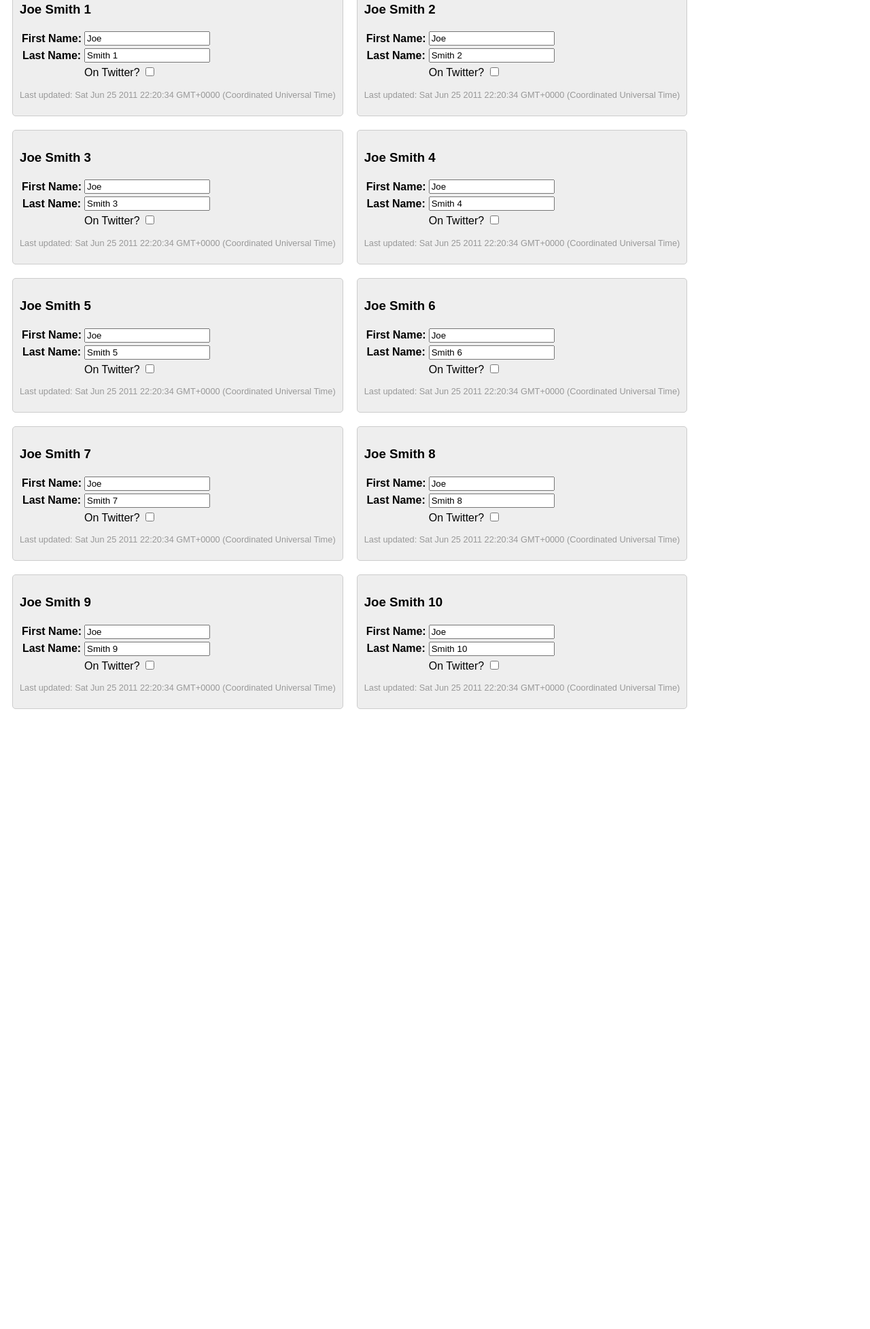
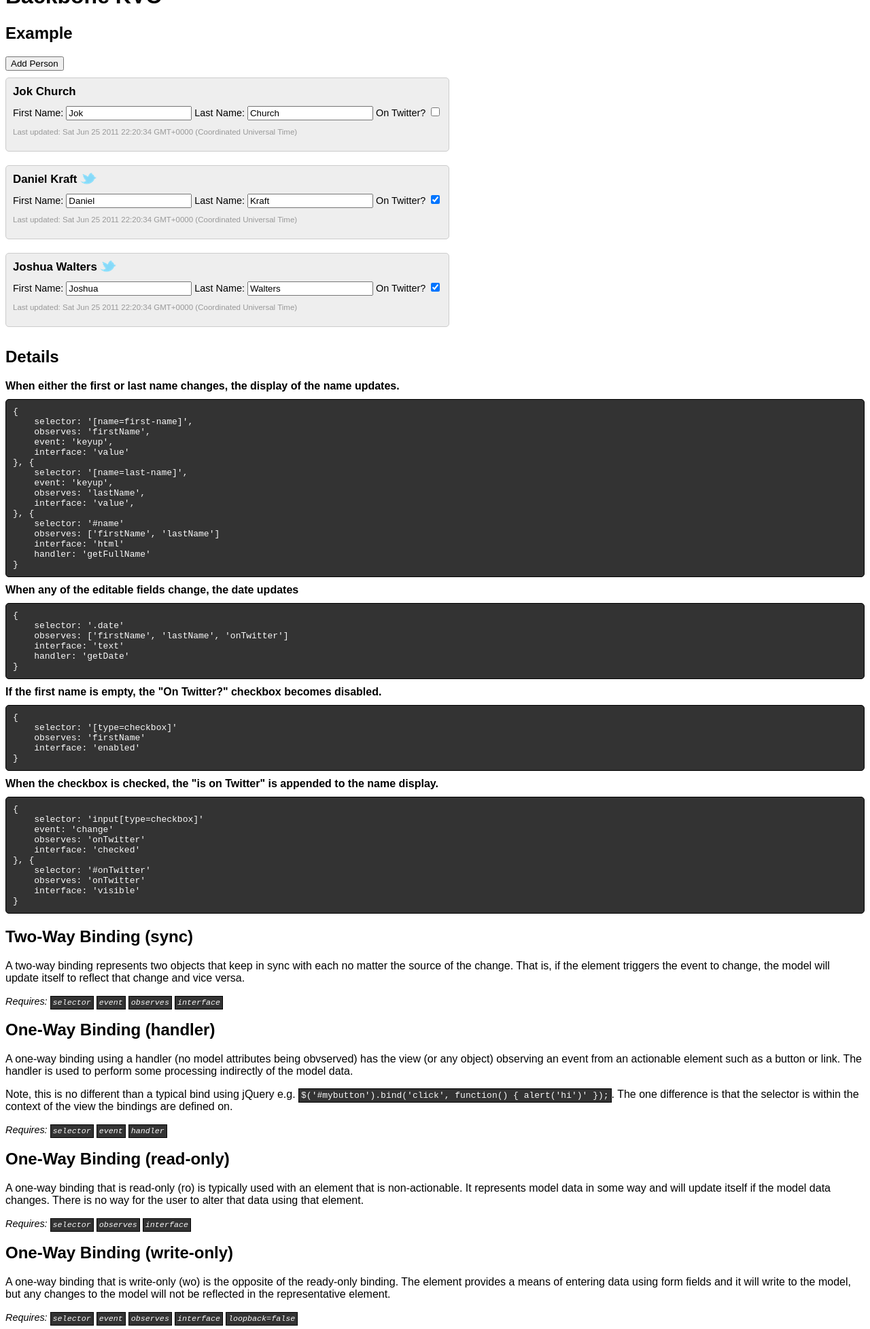
Before and after one commit to bruth/synapse, a plain HTML site: page index.html in a window 1280 px wide. Shown: the part 45-2000 px from the top of the page at 68% size. Before the commit the page ends 1106 px from the top, so only its background shows below. Drawn offline with Linux system fonts and the light colour scheme; no server answers.

Commit message:
improved the example. made the HTML page more robust

```diff
--- a/index.html
+++ b/index.html
@@ -8,7 +8,7 @@
         <meta charset="UTF-8">
         <meta http-equiv="X-UA-Compatible" content="IE=edge,chrome=1">
 
-        <title>Themes</title>
+        <title>Backbone KVO</title>
         <meta name="description" content="">
         <meta name="author" content="">
 
@@ -18,14 +18,44 @@
         <link rel="apple-touch-icon" href="/apple-touch-icon.png">
 
         <style>
-            div {
-                margin: 10px;
+            body {
+                font-family: 'droid sans', sans-serif;
+            }
+
+            pre, code {
+                font-family: monospace;
+                padding: 2px 3px;
+                color: #f9f9f9;
+                background: #333;
+                border: 1px solid #000;
+                font-weight: 500;
+            }
+
+            img {
+                vertical-align: top;
+            }
+
+            pre {
+                margin: 10px 0;
+                padding: 10px;
+                border-radius: 5px;
+            }
+
+            em {
+                font-size: 0.9em;
+            }
+
+            .example {
+                margin: 10px 10px 10px 0;
                 padding: 10px;
                 background: #eee;
                 border: 1px solid #ccc;
                 border-radius: 5px;
                 display: inline-block;
-                font-family: sans-serif;
+                font-size: 0.9em;
+            }
+            .example h3 {
+                margin: 0 0 10px 0;
             }
 
             .meta {
@@ -42,5 +72,123 @@
 
     </head>
     <body>
+
+        <h1>Backbone KVO</h1>
+
+        <h2>Example</h2>
+
+        <button id="add-person">Add Person</button>
+        <div id="people"></div>
+
+        <h2>Details</h2>
+
+<strong>When either the first or last name changes, the display of the name
+    updates.</strong>
+
+<pre>{
+    selector: '[name=first-name]',
+    observes: 'firstName',
+    event: 'keyup',
+    interface: 'value'
+}, {
+    selector: '[name=last-name]',
+    event: 'keyup',
+    observes: 'lastName',
+    interface: 'value',
+}, {
+    selector: '#name'
+    observes: ['firstName', 'lastName']
+    interface: 'html'
+    handler: 'getFullName'
+}</pre>
+
+<strong>When any of the editable fields change, the date updates</strong>
+
+<pre>{
+    selector: '.date'
+    observes: ['firstName', 'lastName', 'onTwitter']
+    interface: 'text'
+    handler: 'getDate'
+}</pre>
+
+<strong>If the first name is empty, the "On Twitter?" checkbox becomes
+disabled.</strong>
+
+<pre>{
+    selector: '[type=checkbox]'
+    observes: 'firstName'
+    interface: 'enabled'
+}</pre>
+
+<strong>When the checkbox is checked, the "is on Twitter" is appended to
+the name display.</strong>
+
+<pre>{
+    selector: 'input[type=checkbox]'
+    event: 'change'
+    observes: 'onTwitter'
+    interface: 'checked'
+}, {
+    selector: '#onTwitter'
+    observes: 'onTwitter'
+    interface: 'visible'
+}</pre>
+
+        <h2>Two-Way Binding (sync)</h2>
+        <p>A two-way binding represents two objects that keep in sync with each
+        no matter the source of the change. That is, if the element triggers the
+        event to change, the model will update itself to reflect that change and
+        vice versa.</p>
+
+        <em>Requires: <code>selector</code> <code>event</code>
+            <code>observes</code> <code>interface</code></em>
+
+        <h2>One-Way Binding (handler)</h2>
+        <p>A one-way binding using a handler (no model attributes being obvserved)
+        has the view (or any object) observing an event from an actionable
+        element such as a button or link. The handler is used to perform some
+        processing indirectly of the model data.</p>
+
+        <p>Note, this is no different than a typical bind using jQuery e.g.
+        <code>$('#mybutton').bind('click', function() { alert('hi')' });</code>.
+        The one difference is that the selector is within the context of the
+        view the bindings are defined on.</p>
+
+        <em>Requires: <code>selector</code> <code>event</code>
+            <code>handler</code></em>
+
+        <h2>One-Way Binding (read-only)</h2>
+        <p>A one-way binding that is read-only (ro) is typically used with an
+        element that is non-actionable. It represents model data in some way
+        and will update itself if the model data changes. There is no way for the
+        user to alter that data using that element.</p>
+
+        <em>Requires: <code>selector</code> <code>observes</code>
+            <code>interface</code></em>
+
+        <h2>One-Way Binding (write-only)</h2>
+        <p>A one-way binding that is write-only (wo) is the opposite of the
+        ready-only binding. The element provides a means of entering data using
+        form fields and it will write to the model, but any changes to the model
+        will not be reflected in the representative element.</p>
+
+        <em>Requires: <code>selector</code> <code>event</code>
+            <code>observes</code> <code>interface</code>
+            <code>loopback=false</code></em>
+
+        <script id="template" type="text/html">
+            <div class="example">
+                <h3>
+                    <span class="name"></span>
+                    <img class="onTwitter" src="twitter.png">
+                </h3>
+                <span>First Name:</span> <input type="text" name="first-name">
+                <span>Last Name:</span> <input type="text" name="last-name">
+                <label>On Twitter? <input type="checkbox" name="onTwitter"></label>
+
+                <p class="meta">Last updated: <span class="date"><%= date %></span></p>
+            </div>
+        </script>
+
     </body>
 </html>
--- a/js/test.js
+++ b/js/test.js
@@ -13,8 +13,6 @@ Person = (function() {
   }
   __extends(Person, Backbone.Model);
   Person.prototype.defaults = {
-    firstName: 'Joe',
-    lastName: 'Smith',
     onTwitter: false
   };
   return Person;
@@ -52,12 +50,12 @@ PersonView = (function() {
       observes: 'onTwitter',
       interface: 'checked'
     }, {
-      selector: '#name',
+      selector: '.name',
       observes: ['firstName', 'lastName'],
       interface: 'html',
       handler: 'getFullName'
     }, {
-      selector: '#onTwitter',
+      selector: '.onTwitter',
       observes: 'onTwitter',
       interface: 'visible'
     }, {
@@ -71,18 +69,14 @@ PersonView = (function() {
       handler: 'getDate'
     }
   ];
-  PersonView.prototype.template = _.template("<div>\n    <h3><span id=\"name\"></span> <span id=\"onTwitter\">is on Twitter</span></h3>\n\n\n    <table>\n        <tr>\n            <th>First Name:</th>\n            <td><input type=\"text\" name=\"first-name\"></td>\n        </tr>\n        <tr>\n            <th>Last Name:</th>\n            <td><input type=\"text\" name=\"last-name\"></td>\n        </tr>\n        <tr>\n            <td></td>\n            <td><label>On Twitter? <input type=\"checkbox\" name=\"onTwitter\"></label></td>\n        </tr>\n    </table>\n\n    <p class=\"meta\">Last updated: <span class=\"date\"><%= date %></span></p>\n</div>");
-  PersonView.prototype.initialize = function() {
-    this.render();
+  PersonView.prototype.initialize = function(options) {
+    this.render(options.template);
     return this.setupBindings();
   };
-  PersonView.prototype.render = function() {
-    return this.el = $(this.template({
+  PersonView.prototype.render = function(template) {
+    return this.el = $(template({
       date: new Date
     }));
-  };
-  PersonView.prototype.quoteString = function(value) {
-    return "\"" + value + "\"";
   };
   PersonView.prototype.getFullName = function() {
     var first, last;
@@ -100,21 +94,44 @@ PersonView = (function() {
 })();
 PersonCollectionView = (function() {
   function PersonCollectionView() {
-    var i, model, view;
-    for (i = 1; i <= 10; i++) {
-      this.collection = new PersonCollection;
-      model = this.collection.create({
-        lastName: "Smith " + i
-      });
-      view = new PersonView({
-        model: model
-      });
-      $('body').append(view.el);
-    }
+    this.addPerson = __bind(this.addPerson, this);;
+    this.createPerson = __bind(this.createPerson, this);;    PersonCollectionView.__super__.constructor.apply(this, arguments);
   }
-  __extends(PersonCollectionView, Backbone.View);
+  __extends(PersonCollectionView, ObservableView);
+  PersonCollectionView.prototype.initialize = function(options) {
+    this.el = $('#people');
+    this.template = options.template;
+    this.collection = new PersonCollection;
+    this.collection.bind('refresh', __bind(function(collection) {
+      return this.collection.each(__bind(function(model) {
+        return this.addPerson(model);
+      }, this));
+    }, this));
+    this.collection.bind('add', __bind(function(model) {
+      return this.addPerson(model);
+    }, this));
+    this.collection.fetch();
+    return $('#add-person').bind('click', this.createPerson);
+  };
+  PersonCollectionView.prototype.createPerson = function() {
+    var model;
+    model = new Person;
+    return this.collection.add(model);
+  };
+  PersonCollectionView.prototype.addPerson = function(model) {
+    var view;
+    view = new PersonView({
+      template: this.template,
+      model: model
+    });
+    return this.el.prepend(view.el);
+  };
   return PersonCollectionView;
 })();
 $(function() {
-  return new PersonCollectionView;
+  var template;
+  template = _.template($('#template').html());
+  return new PersonCollectionView({
+    template: template
+  });
 });
--- /dev/null
+++ b/people.json
@@ -0,0 +1,13 @@
+[{
+    "firstName": "Joshua",
+    "lastName": "Walters",
+    "onTwitter": true
+}, {
+    "firstName": "Daniel",
+    "lastName": "Kraft",
+    "onTwitter": true
+}, {
+    "firstName": "Jok",
+    "lastName": "Church",
+    "onTwitter": false
+}]
```
Also changed, not shown: cs/test.coffee (+31 -44 lines), twitter.png (added).
